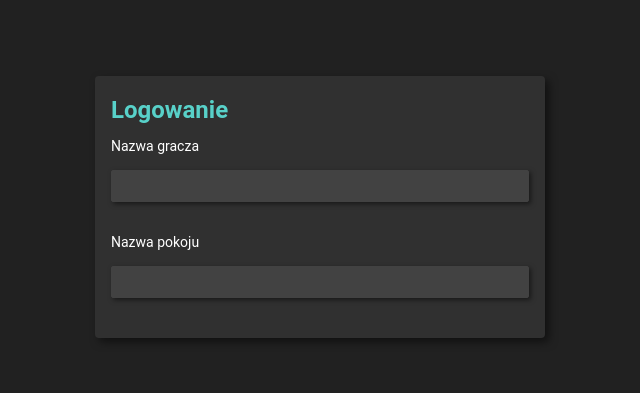
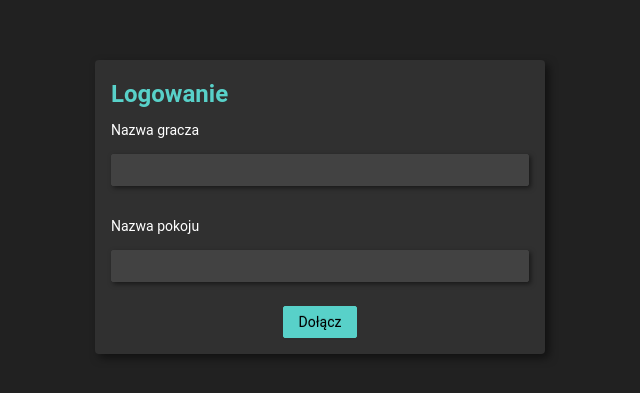
Before and after one commit to Galanty4/CardGame, a React (Create React App) app in the folder ClientApp/: page / in a window 1280 px wide. Shown: the part 193-586 px from the top of the page, without its empty margins (320-960 px from the left). Built offline with nearby package versions, Linux system fonts and the light colour scheme; what @microsoft/signalr would draw is missing.

Commit message:
btn added

```diff
--- a/ClientApp/src/pages/main/main.less
+++ b/ClientApp/src/pages/main/main.less
@@ -20,4 +20,9 @@
       font-weight: bold;
     }
   }
+
+  &__btn {
+    text-align: center;
+    margin: 0 !important;
+  }
 }
--- a/ClientApp/src/pages/main/main.tsx
+++ b/ClientApp/src/pages/main/main.tsx
@@ -1,4 +1,4 @@
-import { Form, Input } from "antd";
+import { Button, Form, Input } from "antd";
 import { useForm } from "antd/lib/form/Form";
 import React from "react";
 
@@ -20,6 +20,9 @@ const Main: React.FC = () => {
             <Form.Item label="Nazwa pokoju">
               <Input />
             </Form.Item>
+            <Form.Item className="login__btn">
+              <Button type="primary" htmlType="submit">Dołącz</Button>
+            </Form.Item>
           </Form>
         </div>
       </div>
--- a/ClientApp/src/signalR/invokers.ts
+++ b/ClientApp/src/signalR/invokers.ts
@@ -1,6 +1,6 @@
 import { connection } from ".";
 
-export const joinRoom  = async (user: string, room: string) => {
+export const joinRoom = async (user: string, room: string) => {
   try {
     await connection.invoke("JoinRoom", { user, room });
   } catch (e) {
--- a/ClientApp/src/styles/global.less
+++ b/ClientApp/src/styles/global.less
@@ -16,3 +16,7 @@
 .ant-input:focus {
   border-color: @primary !important;
 }
+
+.ant-btn-primary {
+  color: @black !important;
+}
```
